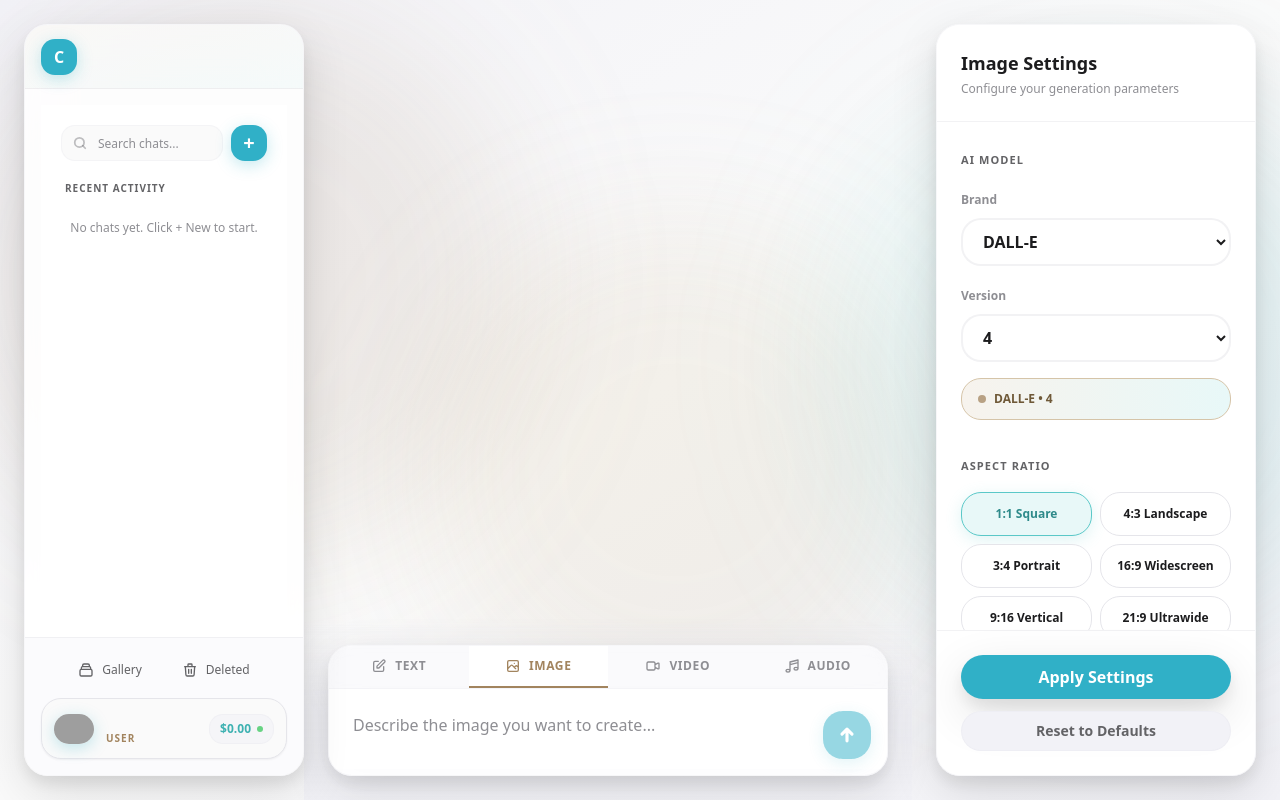
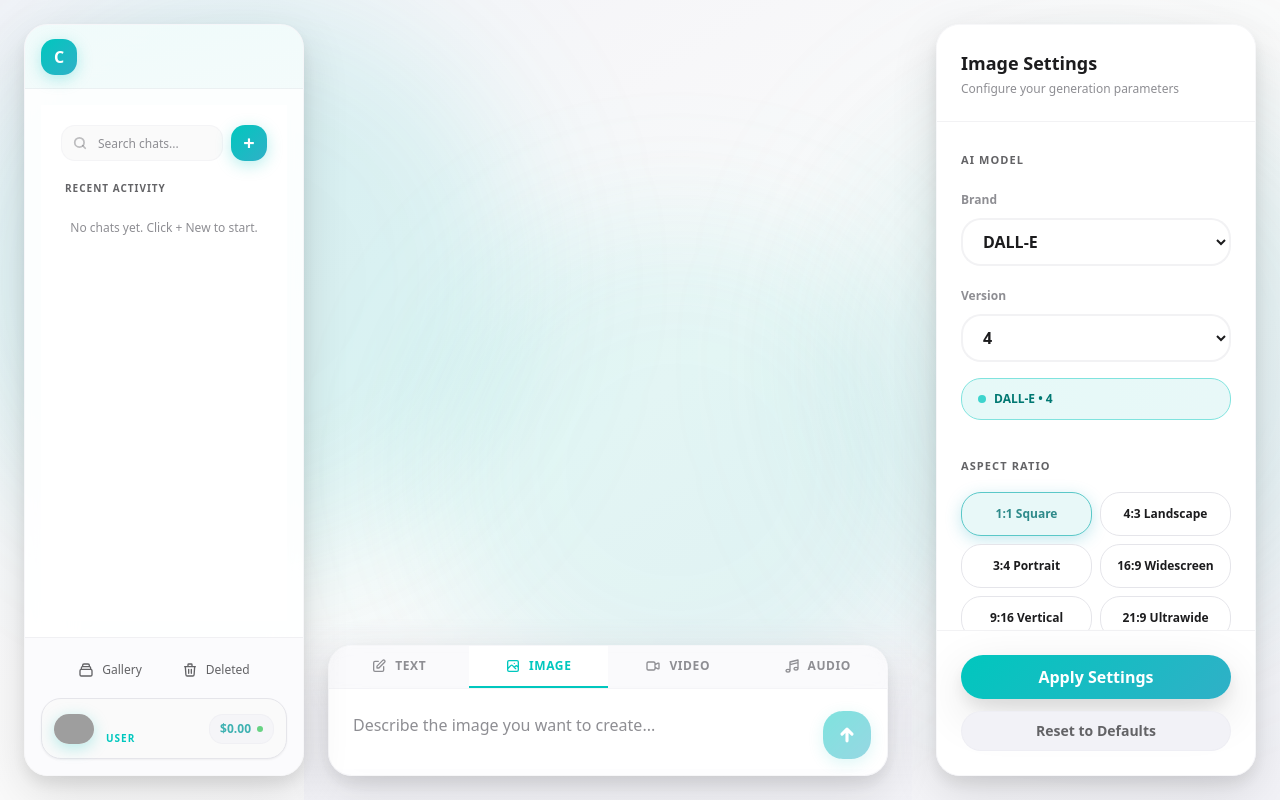
Before and after one commit to renascenceio/clox, a Next.js app: page /image in a window 1280 px wide. Built offline with nearby package versions, Linux system fonts and the light colour scheme; grey boxes are pictures that could not be loaded.

Commit message:
refactor: replace brown with mint across Tailwind and CSS
Remove all brown palettes and gradients, introduce mint palette and gradients.

```diff
--- a/src/app/globals.css
+++ b/src/app/globals.css
@@ -19,18 +19,23 @@
   }
 
   .dark {
-    --background: #0F0E0D;
-    --foreground: #F5EFE7;
+    /*
+     * FULLY DARK mode with mint/teal accents.
+     * All surface and label values use cool neutrals (a very subtle teal cast)
+     * so the UI never reads warm/brown. Accent colors come from the mint and
+     * apple-teal Tailwind palettes.
+     */
+    --background: #0A1213;
+    --foreground: #E8F4F5;
 
-    /* FULLY DARK mode with brown/teal accents - NO WHITE ANYWHERE */
-    --surface: 28 26 24;
-    --surface-secondary: 15 14 13;
-    --surface-tertiary: 38 36 34;
-    --label-primary: 245 239 231;
-    --label-secondary: 180 166 150;
-    --label-tertiary: 139 127 115;
-    --separator: 68 64 60;
-    --fill: 92 84 76;
+    --surface: 15 20 21;
+    --surface-secondary: 8 13 14;
+    --surface-tertiary: 22 28 29;
+    --label-primary: 232 244 245;
+    --label-secondary: 150 166 170;
+    --label-tertiary: 110 125 128;
+    --separator: 45 55 58;
+    --fill: 75 90 93;
   }
 }
 
@@ -67,33 +72,51 @@ body {
   }
 
   .glass-float {
-    @apply bg-white/90 dark:bg-[#1C1A18]/95 backdrop-blur-[24px] border border-separator/30;
+    @apply bg-white/90 dark:bg-[#0F1A1B]/95 backdrop-blur-[24px] border border-separator/30;
   }
 
   /*
-   * Primary call-to-action background.
-   * We keep the original class name so existing components pick up the new color
-   * automatically. Per request this is now Apple HIG systemTeal — a solid color
-   * rather than a gradient — with a darker variant for dark mode.
+   * Primary brand gradient: Apple HIG systemMint → systemTeal.
+   * All legacy `.gradient-brown-teal` / `.gradient-teal-brown` usages are
+   * aliased to the same mint→teal gradient so nothing across the app still
+   * renders brown. A `.text-gradient-mint-teal` helper is exposed for gradient
+   * headings/text.
    */
-  .gradient-brown-teal {
-    background: #30B0C7;
+  .gradient-mint-teal,
+  .gradient-brown-teal,
+  .gradient-teal-brown {
+    background: linear-gradient(135deg, #00C7BE 0%, #30B0C7 100%);
   }
-  .dark .gradient-brown-teal {
-    background: #40C8E0;
+  .dark .gradient-mint-teal,
+  .dark .gradient-brown-teal,
+  .dark .gradient-teal-brown {
+    background: linear-gradient(135deg, #63E6E2 0%, #40C8E0 100%);
   }
-  .gradient-brown-teal:hover {
-    background: #268FA1;
+  .gradient-mint-teal:hover,
+  .gradient-brown-teal:hover,
+  .gradient-teal-brown:hover {
+    background: linear-gradient(135deg, #00A89F 0%, #268FA1 100%);
   }
-  .dark .gradient-brown-teal:hover {
-    background: #30B0C7;
+  .dark .gradient-mint-teal:hover,
+  .dark .gradient-brown-teal:hover,
+  .dark .gradient-teal-brown:hover {
+    background: linear-gradient(135deg, #40C8E0 0%, #30B0C7 100%);
   }
 
-  .gradient-teal-brown {
-    background: #30B0C7;
+  /* Gradient text helper — apply to inline spans/headings. */
+  .text-gradient-mint-teal {
+    background: linear-gradient(135deg, #00C7BE 0%, #30B0C7 100%);
+    -webkit-background-clip: text;
+    background-clip: text;
+    -webkit-text-fill-color: transparent;
+    color: transparent;
   }
-  .dark .gradient-teal-brown {
-    background: #40C8E0;
+  .dark .text-gradient-mint-teal {
+    background: linear-gradient(135deg, #63E6E2 0%, #40C8E0 100%);
+    -webkit-background-clip: text;
+    background-clip: text;
+    -webkit-text-fill-color: transparent;
+    color: transparent;
   }
 }
 
@@ -103,5 +126,8 @@ body {
 
 .prose code {
   @apply font-mono !important;
-  color: #6F5938 !important;
+  color: #00A89F !important; /* mint-600 */
 }
+.dark .prose code {
+  color: #63E6E2 !important; /* mint (dark) */
+}
--- a/tailwind.config.ts
+++ b/tailwind.config.ts
@@ -10,18 +10,38 @@ const config: Config = {
   theme: {
     extend: {
       colors: {
+        /*
+         * Historically this palette was brown — we've remapped every shade to
+         * Apple HIG systemMint so every existing `text-brown-*`, `bg-brown-*`,
+         * and `border-brown-*` usage across the app now renders as mint without
+         * requiring per-component edits. The name is kept for backwards compat.
+         */
         brown: {
-          DEFAULT: "#A2845E", // Apple HIG Brown
-          50: "#F7F3ED",
-          100: "#EAE0D1",
-          200: "#D5C4A8",
-          300: "#C0A87F",
-          400: "#AB8C56",
-          500: "#A2845E",
-          600: "#8B6F47",
-          700: "#6F5938",
-          800: "#53432A",
-          900: "#372C1C",
+          DEFAULT: "#00C7BE", // Apple HIG systemMint (light)
+          50: "#E6F9F8",
+          100: "#BFF0EE",
+          200: "#80E3DE",
+          300: "#40D5CE",
+          400: "#00C7BE",
+          500: "#00C7BE",
+          600: "#009F98",
+          700: "#007872",
+          800: "#00504D",
+          900: "#002827",
+        },
+        // Explicit Apple HIG systemMint palette (preferred for new code).
+        mint: {
+          DEFAULT: "#00C7BE",
+          50: "#E6F9F8",
+          100: "#BFF0EE",
+          200: "#80E3DE",
+          300: "#40D5CE",
+          400: "#00C7BE",
+          500: "#00C7BE",
+          600: "#009F98",
+          700: "#007872",
+          800: "#00504D",
+          900: "#002827",
         },
         teal: {
           DEFAULT: "#5AC8C8", // Legacy HIG Teal - kept for backwards compat
@@ -73,11 +93,11 @@ const config: Config = {
         'hig-hover': "0 2px 8px rgba(0,0,0,0.1), 0 10px 24px rgba(0,0,0,0.08)",
         'float': "0 8px 16px rgba(0,0,0,0.08), 0 16px 48px rgba(0,0,0,0.12)",
         'float-lg': "0 12px 24px rgba(0,0,0,0.1), 0 24px 64px rgba(0,0,0,0.15)",
-        // Renamed visually: the CTA is now Apple Teal, so the glow tints teal too.
-        // Keeping the utility name preserves backwards compatibility across the app.
-        'brown-glow': "0 4px 16px rgba(48,176,199,0.28)",
-        'teal-glow': "0 4px 16px rgba(90,200,200,0.2)",
+        // All brand glows now tint mint/teal. Utility names retained for backwards compat.
+        'brown-glow': "0 4px 16px rgba(0,199,190,0.28)",
+        'teal-glow': "0 4px 16px rgba(48,176,199,0.28)",
         'apple-teal': "0 4px 16px rgba(48,176,199,0.28)",
+        'mint-glow': "0 4px 16px rgba(0,199,190,0.28)",
       },
       borderRadius: {
         'hig-sm': '4px',
```
